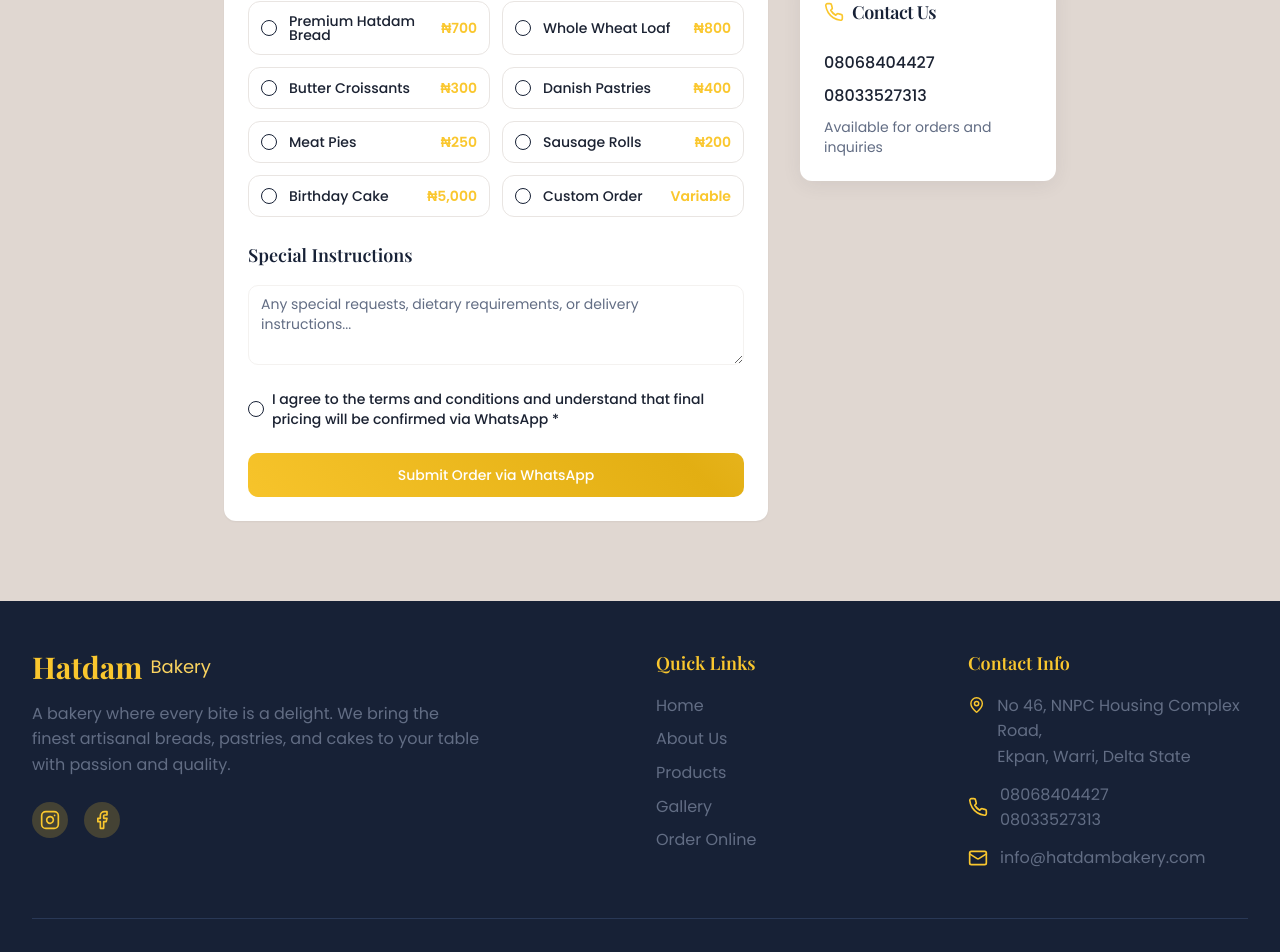
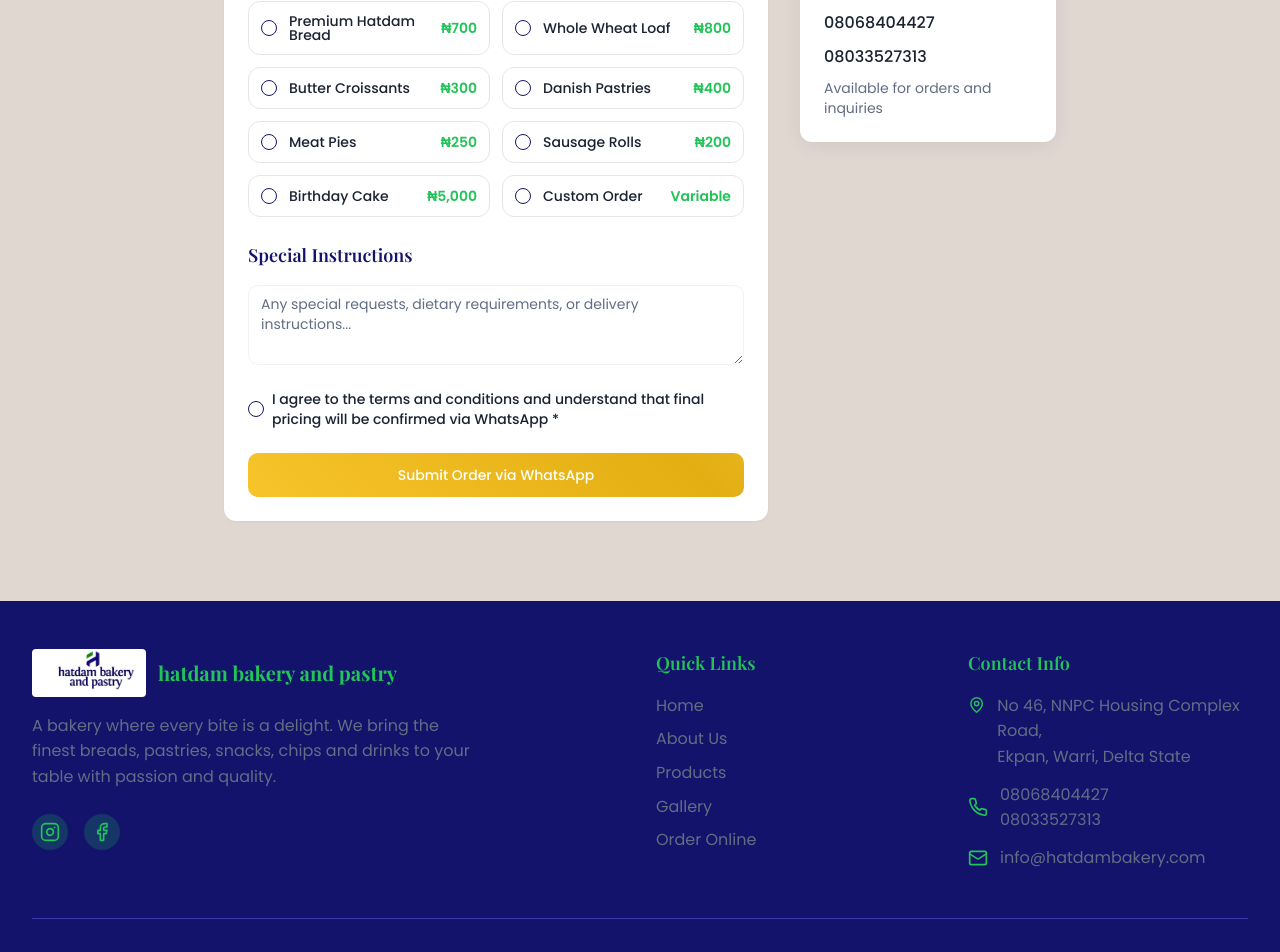
Before and after one commit to techx4guru/hatdam-delight-web, a React (Vite) app: page /order in a window 1280 px wide. Shown: the part 1082-2034 px from the top of the page. Built offline with nearby package versions, Linux system fonts and the light colour scheme; the HTML template or start-up script is replaced by a standard one.

Commit message:
Update bakery branding and products

```diff
--- a/src/components/Footer.tsx
+++ b/src/components/Footer.tsx
@@ -1,5 +1,6 @@
 import { Link } from "react-router-dom";
 import { MapPin, Phone, Mail, Instagram, Facebook } from "lucide-react";
+import logoWhiteBg from "@/assets/logo-white-bg.jpg";
 
 export const Footer = () => {
   return (
@@ -8,15 +9,19 @@ export const Footer = () => {
         <div className="grid grid-cols-1 md:grid-cols-4 gap-8">
           {/* Logo & Description */}
           <div className="col-span-1 md:col-span-2">
-            <div className="flex items-center space-x-2 mb-4">
-              <div className="text-3xl font-heading font-bold text-secondary">
-                Hatdam
+            <div className="flex items-center space-x-3 mb-4">
+              <img
+                src={logoWhiteBg}
+                alt="hatdam bakery and pastry"
+                className="h-12 w-auto rounded"
+              />
+              <div className="text-xl font-heading font-bold text-secondary">
+                hatdam bakery and pastry
               </div>
-              <div className="text-lg text-secondary-light">Bakery</div>
             </div>
             <p className="text-muted-foreground mb-6 max-w-md">
-              A bakery where every bite is a delight. We bring the finest artisanal breads,
-              pastries, and cakes to your table with passion and quality.
+              A bakery where every bite is a delight. We bring the finest breads,
+              pastries, snacks, chips and drinks to your table with passion and quality.
             </p>
             <div className="flex space-x-4">
               <a
@@ -103,7 +108,7 @@ export const Footer = () => {
         <div className="border-t border-primary-light mt-12 pt-8">
           <div className="flex flex-col md:flex-row justify-between items-center">
             <p className="text-muted-foreground text-sm">
-              © 2024 Hatdam Bakery. All rights reserved.
+              © 2024 hatdam bakery and pastry. All rights reserved.
             </p>
             <p className="text-muted-foreground text-sm mt-2 md:mt-0">
               Made with ❤️ for delicious moments
--- /dev/null
+++ b/src/components/OrderModal.tsx
@@ -0,0 +1,85 @@
+import { Dialog, DialogContent, DialogHeader, DialogTitle } from "@/components/ui/dialog";
+import { Button } from "@/components/ui/button";
+import { Phone, MessageCircle, FileText } from "lucide-react";
+
+interface OrderModalProps {
+  isOpen: boolean;
+  onClose: () => void;
+  productName: string;
+}
+
+const OrderModal = ({ isOpen, onClose, productName }: OrderModalProps) => {
+  const handleWhatsApp = () => {
+    const message = encodeURIComponent(
+      `Hello! I'd like to order: ${productName}. Please let me know the price and availability.`
+    );
+    const whatsappUrl = `https://wa.me/2348068404427?text=${message}`;
+    window.open(whatsappUrl, '_blank');
+    onClose();
+  };
+
+  const handleCall = () => {
+    window.open('tel:+2348068404427', '_self');
+    onClose();
+  };
+
+  const handleForm = () => {
+    // Navigate to order form page
+    window.location.href = '/order';
+    onClose();
+  };
+
+  return (
+    <Dialog open={isOpen} onOpenChange={onClose}>
+      <DialogContent className="sm:max-w-md">
+        <DialogHeader>
+          <DialogTitle className="text-center text-primary font-heading">
+            Order {productName}
+          </DialogTitle>
+        </DialogHeader>
+        <div className="space-y-4 py-4">
+          <p className="text-center text-muted-foreground">
+            Choose your preferred way to place your order:
+          </p>
+
+          <div className="space-y-3">
+            <Button
+              onClick={handleWhatsApp}
+              className="w-full h-14 bg-secondary hover:bg-secondary-dark text-secondary-foreground"
+            >
+              <MessageCircle className="mr-3" size={20} />
+              <div className="text-left">
+                <div className="font-semibold">WhatsApp Direct</div>
+                <div className="text-sm opacity-90">Chat with us instantly</div>
+              </div>
+            </Button>
+
+            <Button
+              onClick={handleForm}
+              className="w-full h-14 bg-primary hover:bg-primary-dark text-primary-foreground"
+            >
+              <FileText className="mr-3" size={20} />
+              <div className="text-left">
+                <div className="font-semibold">Order Form</div>
+                <div className="text-sm opacity-90">Fill out order details</div>
+              </div>
+            </Button>
+
+            <Button
+              onClick={handleCall}
+              className="w-full h-14 bg-accent hover:bg-accent/80 text-accent-foreground border border-primary"
+            >
+              <Phone className="mr-3" size={20} />
+              <div className="text-left">
+                <div className="font-semibold">Call Direct</div>
+                <div className="text-sm opacity-90">Speak with us now</div>
+              </div>
+            </Button>
+          </div>
+        </div>
+      </DialogContent>
+    </Dialog>
+  );
+};
+
+export default OrderModal;
--- a/src/index.css
+++ b/src/index.css
@@ -14,16 +14,16 @@ All colors MUST be HSL.
     --foreground: 220 30% 15%;
 
     /* Deep Navy Blue - Primary Brand Color */
-    --primary: 220 40% 15%;
+    --primary: 240 70% 25%;
     --primary-foreground: 0 0% 100%;
-    --primary-light: 220 35% 25%;
-    --primary-dark: 220 45% 8%;
+    --primary-light: 240 50% 45%;
+    --primary-dark: 240 80% 15%;
 
-    /* Golden Yellow - Accent & CTAs */
-    --secondary: 45 95% 58%;
-    --secondary-foreground: 220 40% 15%;
-    --secondary-light: 45 95% 68%;
-    --secondary-dark: 45 85% 48%;
+    /* Brand Green - Accent & CTAs */
+    --secondary: 140 70% 45%;
+    --secondary-foreground: 0 0% 100%;
+    --secondary-light: 140 60% 65%;
+    --secondary-dark: 140 80% 35%;
 
     /* Bread Brown & Warm Neutrals */
     --accent: 30 40% 75%;
@@ -53,10 +53,10 @@ All colors MUST be HSL.
     --radius: 0.75rem;
 
     /* Premium Gradients */
-    --gradient-hero: linear-gradient(135deg, hsl(220 40% 15%) 0%, hsl(220 35% 25%) 50%, hsl(25 50% 45%) 100%);
-    --gradient-gold: linear-gradient(135deg, hsl(45 95% 58%) 0%, hsl(45 85% 48%) 100%);
-    --gradient-warm: linear-gradient(180deg, hsl(25 20% 95%) 0%, hsl(25 15% 90%) 100%);
-    --gradient-overlay: linear-gradient(180deg, rgba(220, 40, 15, 0.8) 0%, rgba(220, 35, 25, 0.6) 100%);
+    --gradient-hero: linear-gradient(135deg, hsl(240 70% 25%) 0%, hsl(140 70% 45%) 100%);
+    --gradient-brand: linear-gradient(135deg, hsl(140 70% 45%) 0%, hsl(240 70% 25%) 100%);
+    --gradient-warm: linear-gradient(180deg, hsl(210 10% 96%) 0%, hsl(200 20% 95%) 100%);
+    --gradient-overlay: linear-gradient(180deg, rgba(0, 0, 0, 0.4) 0%, rgba(0, 0, 0, 0.2) 100%);
 
     /* Typography Scale */
     --font-heading: 'Playfair Display', serif;
--- a/src/pages/Products.tsx
+++ b/src/pages/Products.tsx
@@ -2,108 +2,79 @@ import { useState } from "react";
 import { Badge } from "@/components/ui/badge";
 import { Card, CardContent, CardFooter, CardHeader } from "@/components/ui/card";
 import { Button } from "@/components/ui/button";
-import { ShoppingCart, Star } from "lucide-react";
+import { ShoppingCart } from "lucide-react";
 import premiumBread from "@/assets/premium-bread.jpg";
 import freshPastries from "@/assets/fresh-pastries.jpg";
 import premiumCakes from "@/assets/premium-cakes.jpg";
+import OrderModal from "@/components/OrderModal";
 
 const Products = () => {
   const [selectedCategory, setSelectedCategory] = useState("all");
+  const [orderModalOpen, setOrderModalOpen] = useState(false);
+  const [selectedProduct, setSelectedProduct] = useState("");
 
   const categories = [
     { id: "all", name: "All Products" },
-    { id: "breads", name: "Breads" },
-    { id: "pastries", name: "Pastries" },
-    { id: "cakes", name: "Cakes" },
-    { id: "snacks", name: "Snacks" }
+    { id: "bread", name: "Premium Bread" },
+    { id: "special-bread", name: "Special Premium Bread" },
+    { id: "snacks", name: "Premium Snacks" },
+    { id: "chips", name: "Premium Chips" },
+    { id: "drinks", name: "Premium Special Drinks" }
   ];
 
   const products = [
-    {
-      id: 1,
-      name: "Premium Hatdam Bread",
-      category: "breads",
-      price: "₦700",
-      description: "Our signature artisanal bread with perfect crust and soft interior",
-      image: premiumBread,
-      rating: 5,
-      isSpecial: true
-    },
-    {
-      id: 2,
-      name: "Whole Wheat Loaf",
-      category: "breads",
-      price: "₦800",
-      description: "Nutritious whole wheat bread perfect for healthy living",
-      image: premiumBread,
-      rating: 5
-    },
-    {
-      id: 3,
-      name: "Butter Croissants",
-      category: "pastries",
-      price: "₦300",
-      description: "Flaky, buttery croissants baked to golden perfection",
-      image: freshPastries,
-      rating: 5
-    },
-    {
-      id: 4,
-      name: "Danish Pastries",
-      category: "pastries",
-      price: "₦400",
-      description: "Sweet Danish pastries with fruit fillings",
-      image: freshPastries,
-      rating: 4
-    },
-    {
-      id: 5,
-      name: "Birthday Cake",
-      category: "cakes",
-      price: "₦5,000",
-      description: "Custom birthday cakes with personalized decorations",
-      image: premiumCakes,
-      rating: 5
-    },
-    {
-      id: 6,
-      name: "Wedding Cake",
-      category: "cakes",
-      price: "₦15,000",
-      description: "Elegant multi-tier wedding cakes for your special day",
-      image: premiumCakes,
-      rating: 5
-    },
-    {
-      id: 7,
-      name: "Meat Pies",
-      category: "snacks",
-      price: "₦250",
-      description: "Savory meat pies with seasoned beef filling",
-      image: freshPastries,
-      rating: 4
-    },
-    {
-      id: 8,
-      name: "Sausage Rolls",
-      category: "snacks",
-      price: "₦200",
-      description: "Crispy pastry rolls filled with seasoned sausage",
-      image: freshPastries,
-      rating: 4
-    }
+    // Premium Bread
+    { id: 1, name: "Butter bread (loaf)", category: "bread", image: premiumBread },
+    { id: 2, name: "Burger bread", category: "bread", image: premiumBread },
+    { id: 3, name: "Wheat bread", category: "bread", image: premiumBread },
+
+    // Special Premium Bread
+    { id: 4, name: "Sardine bread", category: "special-bread", image: premiumBread },
+    { id: 5, name: "Coconut bread", category: "special-bread", image: premiumBread },
+    { id: 6, name: "Chocolate bread", category: "special-bread", image: premiumBread },
+    { id: 7, name: "Peanut bread", category: "special-bread", image: premiumBread },
+    { id: 8, name: "Milk bread", category: "special-bread", image: premiumBread },
+
+    // Premium Snacks
+    { id: 9, name: "Meatpie", category: "snacks", image: freshPastries },
+    { id: 10, name: "Chicken pie", category: "snacks", image: freshPastries },
+    { id: 11, name: "Chicken Puff", category: "snacks", image: freshPastries },
+    { id: 12, name: "Sausage roll", category: "snacks", image: freshPastries },
+    { id: 13, name: "Hot dog bread", category: "snacks", image: freshPastries },
+    { id: 14, name: "Fantasy", category: "snacks", image: freshPastries },
+    { id: 15, name: "Super roll", category: "snacks", image: freshPastries },
+    { id: 16, name: "Vegetable Roll", category: "snacks", image: freshPastries },
+    { id: 17, name: "Pizza Roll", category: "snacks", image: freshPastries },
+    { id: 18, name: "Hatdam Special", category: "snacks", image: freshPastries },
+    { id: 19, name: "Doughnuts (jam)", category: "snacks", image: freshPastries },
+    { id: 20, name: "Doughnuts (Milky)", category: "snacks", image: freshPastries },
+    { id: 21, name: "Doughnuts (Ring)", category: "snacks", image: freshPastries },
+
+    // Premium Chips
+    { id: 22, name: "Plantain chip (ripe)", category: "chips", image: premiumCakes },
+    { id: 23, name: "Plantain chips (unripe)", category: "chips", image: premiumCakes },
+    { id: 24, name: "Chin chin", category: "chips", image: premiumCakes },
+    { id: 25, name: "Groundnut Cake", category: "chips", image: premiumCakes },
+    { id: 26, name: "Coconut candy", category: "chips", image: premiumCakes },
+    { id: 27, name: "Groundnut", category: "chips", image: premiumCakes },
+    { id: 28, name: "Peanut", category: "chips", image: premiumCakes },
+    { id: 29, name: "Cashew nut", category: "chips", image: premiumCakes },
+
+    // Premium Special Drinks
+    { id: 30, name: "Tiger nut", category: "drinks", image: premiumCakes },
+    { id: 31, name: "Fura Yoghurt", category: "drinks", image: premiumCakes },
+    { id: 32, name: "Coconut milk", category: "drinks", image: premiumCakes },
+    { id: 33, name: "Zobo", category: "drinks", image: premiumCakes },
+    { id: 34, name: "Pineapple & Ginger juice", category: "drinks", image: premiumCakes }
   ];
 
   const filteredProducts = selectedCategory === "all"
     ? products
     : products.filter(product => product.category === selectedCategory);
 
-  const handleOrder = (productName: string, price: string) => {
-    const message = encodeURIComponent(
-      `Hello! I'd like to order: ${productName} (${price}). Please let me know the next steps.`
-    );
-    const whatsappUrl = `https://wa.me/2348068404427?text=${message}`;
-    window.open(whatsappUrl, '_blank');
+  const handleOrder = (productName: string) => {
+    setSelectedProduct(productName);
+    setOrderModalOpen(true);
   };
 
   return (
@@ -120,7 +91,7 @@ const Products = () => {
             <span className="text-secondary block">Products</span>
           </h1>
           <p className="text-xl text-primary-foreground/90 max-w-3xl mx-auto animate-slide-up">
-            From artisanal breads to delicate pastries, every product is crafted with passion and precision.
+            From premium breads to delicious snacks, every product is crafted with passion and precision.
           </p>
         </div>
       </section>
@@ -130,7 +101,7 @@ const Products = () => {
         <div className="max-w-7xl mx-auto px-4 sm:px-6 lg:px-8">
           <div className="text-center">
             <h2 className="text-2xl font-heading font-bold text-secondary-foreground mb-2">
-              🌟 Today's Special: Premium Hatdam Bread
+              🌟 Today's Special: Fresh Baked Goods
             </h2>
             <p className="text-secondary-foreground/90">
               Fresh from the oven every morning - Limited quantity available!
@@ -170,31 +141,16 @@ const Products = () => {
                       alt={product.name}
                       className="w-full h-48 object-cover"
                     />
-                    {product.isSpecial && (
-                      <Badge className="absolute top-3 left-3 bg-secondary gold-shimmer">
-                        Daily Special
-                      </Badge>
-                    )}
-                    <div className="absolute top-3 right-3 flex items-center space-x-1 bg-white/90 backdrop-blur-sm rounded-full px-2 py-1">
-                      <Star size={14} className="text-yellow-400 fill-current" />
-                      <span className="text-xs font-medium">{product.rating}</span>
-                    </div>
                   </div>
                 </CardHeader>
                 <CardContent className="p-4">
-                  <h3 className="text-lg font-heading font-semibold text-primary mb-2">
+                  <h3 className="text-lg font-heading font-semibold text-primary mb-4">
                     {product.name}
                   </h3>
-                  <p className="text-muted-foreground text-sm mb-3">
-                    {product.description}
-                  </p>
-                  <div className="text-2xl font-bold text-secondary">
-                    {product.price}
-                  </div>
                 </CardContent>
                 <CardFooter className="p-4 pt-0">
                   <Button
-                    onClick={() => handleOrder(product.name, product.price)}
+                    onClick={() => handleOrder(product.name)}
                     className="w-full bg-secondary hover:bg-secondary-dark text-secondary-foreground"
                   >
                     <ShoppingCart size={16} className="mr-2" />
@@ -214,11 +170,11 @@ const Products = () => {
             Need Something Custom?
           </h2>
           <p className="text-lg text-muted-foreground max-w-3xl mx-auto mb-8">
-            We specialize in custom orders for special occasions. Wedding cakes, birthday cakes,
-            corporate events, and more. Let us create something special just for you.
+            We specialize in custom orders for special occasions. Corporate events,
+            parties, and more. Let us create something special just for you.
           </p>
           <Button
-            onClick={() => handleOrder("Custom Order Inquiry", "Custom Pricing")}
+            onClick={() => handleOrder("Custom Order Inquiry")}
             size="lg"
             className="gold-shimmer hover:scale-105 transition-transform"
           >
@@ -226,6 +182,12 @@ const Products = () => {
           </Button>
         </div>
       </section>
+
+      <OrderModal
+        isOpen={orderModalOpen}
+        onClose={() => setOrderModalOpen(false)}
+        productName={selectedProduct}
+      />
     </div>
   );
 };
--- a/tailwind.config.ts
+++ b/tailwind.config.ts
@@ -35,9 +35,9 @@ export default {
           DEFAULT: "hsl(var(--accent))",
           foreground: "hsl(var(--accent-foreground))",
         },
-        bread: {
-          DEFAULT: "hsl(var(--bread-brown))",
-          light: "hsl(var(--bread-light))",
+        brand: {
+          blue: "hsl(var(--brand-blue))",
+          green: "hsl(var(--brand-green))",
         },
         warm: {
           DEFAULT: "hsl(var(--warm-neutral))",
@@ -66,7 +66,7 @@ export default {
       },
       backgroundImage: {
         "gradient-hero": "var(--gradient-hero)",
-        "gradient-gold": "var(--gradient-gold)",
+        "gradient-brand": "var(--gradient-brand)",
         "gradient-warm": "var(--gradient-warm)",
         "gradient-overlay": "var(--gradient-overlay)",
       },
```
Also changed, not shown: src/components/Navigation.tsx (+9 -4 lines), src/pages/Order.tsx (+5 -11 lines), src/assets/logo-transparent.png (added), src/assets/logo-white-bg.jpg (added).
